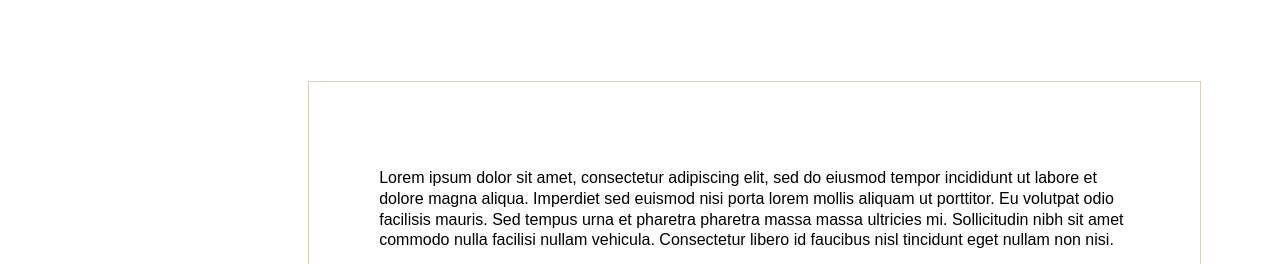
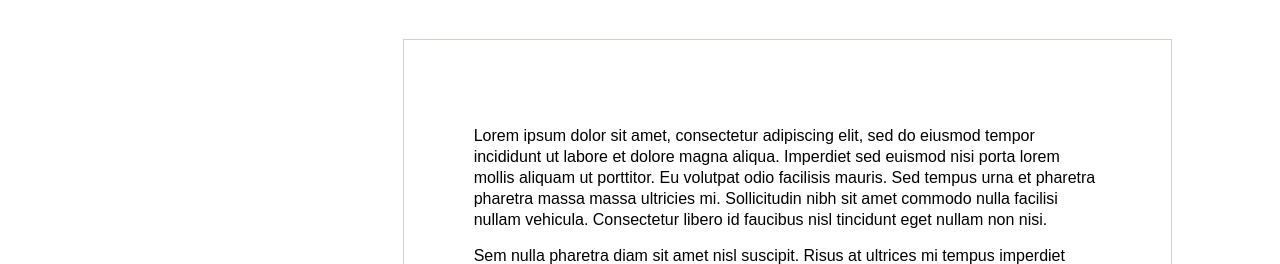
Before and after one commit to sarsc/dg-photo, a Gatsby site: page /about in a window 1280 px wide. Shown: the part 113-377 px from the top of the page. Built offline with nearby package versions, Linux system fonts and the light colour scheme; Gatsby itself is replaced by a stand-in of ours.

Commit message:
small style change

```diff
--- a/src/components/LeftSideContainer/style.scss
+++ b/src/components/LeftSideContainer/style.scss
@@ -2,6 +2,6 @@
   display: flex;
   align-items: flex-end;
   justify-content: center;
-  width: 22%;
+  width: 350px;
   position: relative;
 }
--- a/src/pages/about.js
+++ b/src/pages/about.js
@@ -7,7 +7,7 @@ const AboutMe = () => {
   return (
     <div className="mainContainer">
     <LeftSideContainer />
-      <div className="rightContainer aboutContainer">
+      <div className="rightContainer textMainContainer">
        <div className="textContainer">
          <p>
            Lorem ipsum dolor sit amet, consectetur adipiscing elit, sed do eiusmod tempor incididunt ut labore et dolore magna aliqua.
--- a/src/pages/contact.js
+++ b/src/pages/contact.js
@@ -4,7 +4,7 @@ import LeftSideContainer from '../components/LeftSideContainer'
 const Contact = ( ) => {
   return <div className="mainContainer">
     <LeftSideContainer />
-    <div className="rightContainer">
+    <div className="rightContainer textMainContainer">
       <div className="textContainer">
         <p>Lorem ipsum dolor sit amet, consectetur adipiscing elit, sed do eiusmod tempor incididunt ut labore et dolore magna aliqua.</p>
         <p>Email</p>
--- a/src/styles/about.scss
+++ b/src/styles/about.scss
@@ -1,10 +1,8 @@
-.aboutContainer {
-   padding-left: 100px;
+.textMainContainer {
    padding-right: 100px;
 }
 
 .textContainer {
-  width: 90%;
   padding: 70px;
   border: 1px solid #D8CFBE;
 
--- a/src/styles/main.scss
+++ b/src/styles/main.scss
@@ -18,6 +18,7 @@ body {
   flex-direction: column;
   justify-content: center;
   align-items: center;
-  width: 80%;
+  width: calc(100% - 350px);
   padding-top: 90px;
+  padding-left: 100px;
 }
```
